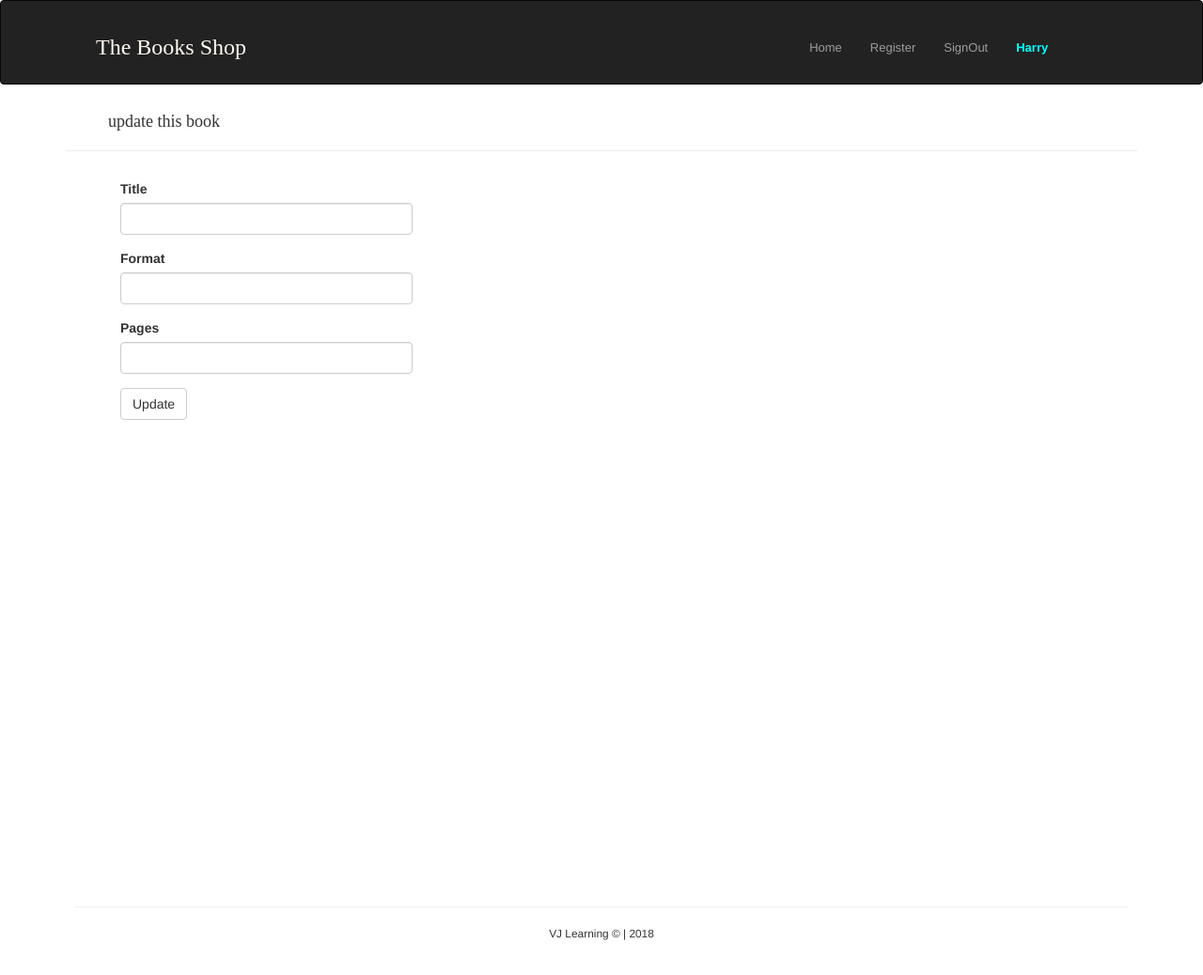
After one commit to vjcalling/Book_Catalog, a Flask app: page /edit/book/1 in a window 1280 px wide. The commit adds this page. Shown: the whole page at 94% size. Run offline with Flask 2, Linux system fonts and the light colour scheme; a user stored in the database is signed in; data that the repository does not hold is empty; some libraries are stand-ins or nearby versions; some web fonts are replaced.

Commit message:
code added for delete/edit book

```diff
--- /dev/null
+++ b/app/catalog/forms.py
@@ -0,0 +1,22 @@
+from flask_wtf import FlaskForm
+from wtforms import IntegerField, StringField, SubmitField, FloatField
+from wtforms.validators import DataRequired
+
+
+class EditBookForm(FlaskForm):
+    title = StringField('Title', validators=[DataRequired()])
+    format = StringField('Format', validators=[DataRequired()])
+    num_pages = StringField('Pages', validators=[DataRequired()])
+    submit = SubmitField('Update')
+
+
+class CreateBookForm(FlaskForm):
+
+    title = StringField('Title', validators=[DataRequired()])
+    author = StringField('Author', validators=[DataRequired()])
+    avg_rating = FloatField('Rating', validators=[DataRequired()])
+    format = StringField('Format', validators=[DataRequired()])
+    img_url = StringField('Image', validators=[DataRequired()])
+    num_pages = IntegerField('Pages', validators=[DataRequired()])
+    pub_id = IntegerField('PublisherID', validators=[DataRequired()])
+    submit = SubmitField('Create')
--- a/app/catalog/routes.py
+++ b/app/catalog/routes.py
@@ -1,7 +1,10 @@
 from app.catalog import main
 from app import db
 from app.catalog.models import Book, Publication
-from flask import render_template
+from flask import render_template, flash, request, redirect, url_for
+from flask_login import login_required
+from app.catalog.forms import EditBookForm, CreateBookForm
+
 
 @main.route('/')
 def display_books():
@@ -15,3 +18,32 @@ def display_publisher(publisher_id):
     return render_template('publisher.html',
                            publisher=publisher,
                            publisher_books=publisher_books)
+
+
+@main.route('/book/delete/<book_id>', methods=['GET', 'POST'])
+@login_required
+def delete_book(book_id):
+    book = Book.query.get(book_id)
+    if request.method == 'POST':
+        db.session.delete(book)
+        db.session.commit()
+        flash('Book Deleted Successfully')
+        return redirect(url_for('main.display_books'))
+    return render_template('delete_book.html', book=book, book_id=book.id)
+
+
+
+@main.route('/edit/book/<book_id>', methods=['GET', 'POST'])
+@login_required
+def edit_book(book_id):
+    book = Book.query.get(book_id)
+    form = EditBookForm(obj=book)
+    if form.validate_on_submit():
+        book.title = form.title.data
+        book.format = form.format.data
+        book.num_pages = form.num_pages.data
+        db.session.add(book)
+        db.session.commit()
+        flash('Book Edited Successfully')
+        return redirect(url_for('main.display_books'))
+    return render_template('edit_book.html', form=form)
--- /dev/null
+++ b/app/catalog/templates/edit_book.html
@@ -0,0 +1,10 @@
+{% extends 'layout.html' %}
+
+{% block content %}
+    <div class="container">
+        <h4 style="margin-left: 45px"> update this book </h4>
+        <hr>
+          {{ form.hidden_tag() }}
+          {{ wtf.quick_form(form) }}
+    </div>
+{% endblock %}
--- a/app/catalog/templates/home.html
+++ b/app/catalog/templates/home.html
@@ -13,6 +13,8 @@
                         <p>Rating: {{ book.avg_rating }}</p>
                         <p>Pages: {{ book.num_pages }}</p>
                         <p><a href="{{ url_for('main.display_publisher',publisher_id=book.pub_id) }}">Publisher Id: {{ book.pub_id }}</a></p>
+                        <span class="label label-primary"><a href="{{ url_for('main.edit_book', book_id=book.id) }}" style="color: floralwhite"> edit </a></span>
+                        <span class="label label-info"><a href="{{ url_for('main.delete_book', book_id=book.id) }}" style="color: floralwhite"> delete </a></span>
                         <br><br>
                     </div>
                 {% endfor %}
```
Also changed, not shown: app/catalog/templates/delete_book.html (added, +17 -0 lines), app/static/img/el-salvador-dali-889515.jpg (added), app/static/img/salvador-dali-32079.svg (deleted).
